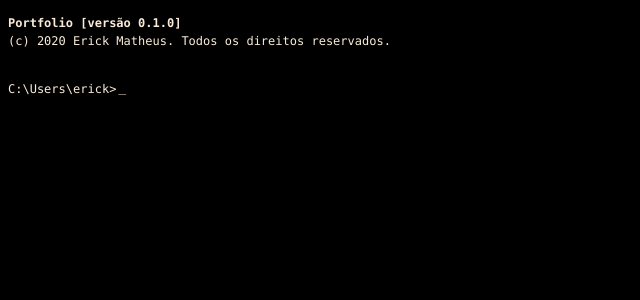
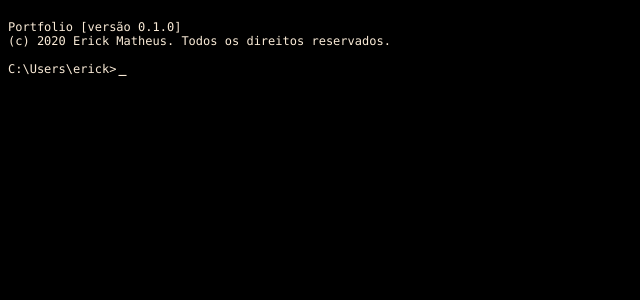
Before and after one commit to rckmath/cmd, a React (Create React App) app: page / in a window 1280 px wide. Shown: the top 300 px of the page, without its empty margins (0-640 px from the left). Built offline with nearby package versions, Linux system fonts and the light colour scheme.

Commit message:
Command and  color list added; minor folder and file changes

```diff
--- /dev/null
+++ b/src/App.css
@@ -0,0 +1,6 @@
+.App {
+  display: flex;
+  flex: 1;
+  flex-wrap: wrap;
+  flex-direction: column;
+}
--- /dev/null
+++ b/src/App.jsx
@@ -0,0 +1,13 @@
+import React from 'react';
+
+import './App.css';
+import Input from './components/Input';
+
+export default (props) => (
+  <div className="App">
+    <p>Portfolio [versão 0.1.0]<br/>
+      (c) 2020 Erick Matheus. Todos os direitos reservados.
+    </p>
+    <Input/>
+  </div>
+)
--- a/src/components/input.jsx
+++ b/src/components/input.jsx
@@ -4,29 +4,30 @@ import React, { useRef } from 'react';
 const Input = () => {
   const input = useRef(null);
 
-  const handleInputChange = (text) => {
+  const toggleBlink = () => {
     input.current.value
       ? input.current.className = "input"
       : input.current.className = "input blink"
   }
 
-  const handleSubmit = (event) =>{
+  const handleSubmit = (event) => {
     if (event.key === 'Enter') { console.log('Kamehameha') }
   }
 
   return (
-    <div className="form">
+    <div>
       <label htmlFor="input">C:\Users\erick{'>'}</label>
       <input
+        className="input blink"
+        id="input"
+        key="input"
         ref={ input }
+        autoComplete="false"
         autoFocus
         type="text"
-        id="input"
-        key="input"
         placeholder="_"
-        className="input blink"
+        onChange={ toggleBlink }
         onKeyPress={ handleSubmit }
-        onChange={ handleInputChange }
       />
     </div>
   )
--- a/src/index.css
+++ b/src/index.css
@@ -5,19 +5,12 @@ body {
   font-size: 0.75rem
 }
 
-.main p {
-  margin-top: -0.75rem;
-}
-
-.form {
-  margin-top: 2rem;
-}
-
 .input {
   border: none;
   background-color: #000;
   color: #faebd7;
   caret-color: transparent;
+  font-family: Consolas;
 }
 
 .input:focus {
--- a/src/index.js
+++ b/src/index.js
@@ -1,14 +1,11 @@
 import './index.css';
+
 import React from 'react';
 import ReactDOM from 'react-dom';
 
-import Input from './components/input';
+import App from './App';
 
 ReactDOM.render(
-  <div className="main">
-    <h4>Portfolio [versão 0.1.0]</h4>
-    <p>(c) 2020 Erick Matheus. Todos os direitos reservados.</p>
-    <Input/>
-  </div>,
+  <App/>,
   document.getElementById('root')
 )
```
Also changed, not shown: src/data/color-list.js (added, +20 -0 lines), src/data/command-list.js (added, +14 -0 lines).
